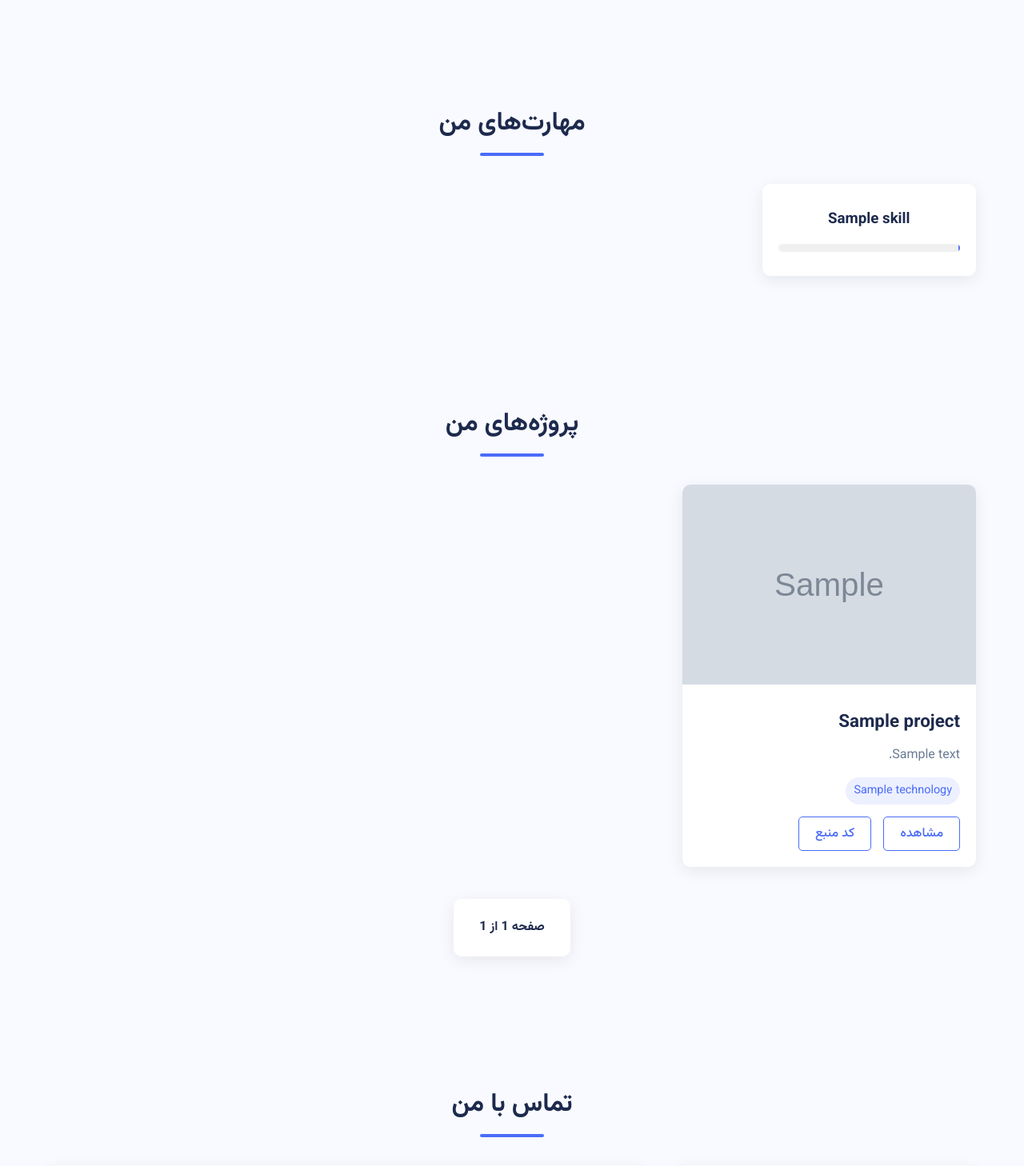
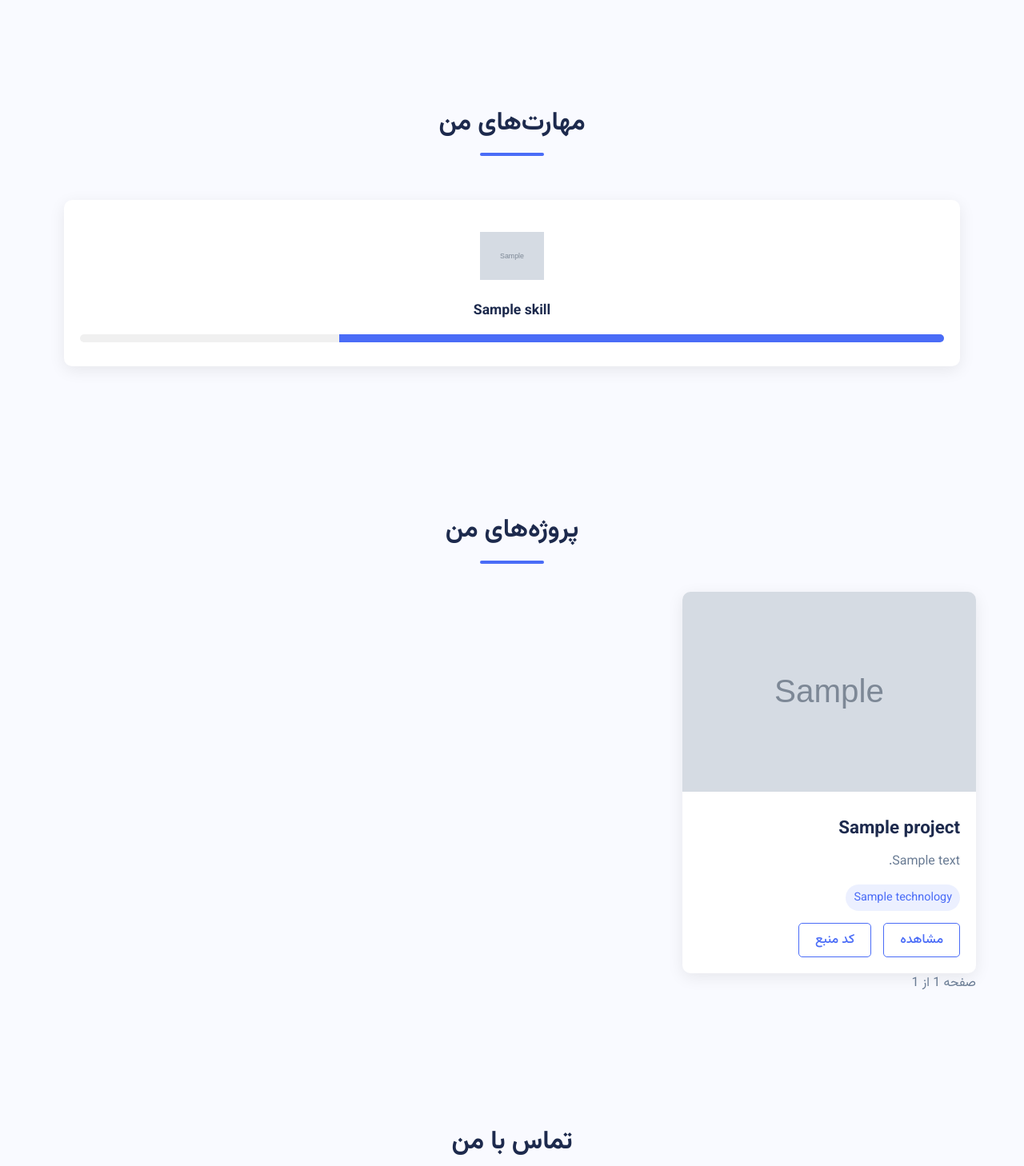
Before and after one commit to Sajjadhosseinrezaei/MySite2, a Django app: page / in a window 1280 px wide. Shown: the part 561-2019 px from the top of the page at 80% size. Run offline with Django 5.2, Linux system fonts and the light colour scheme; tables that the repository leaves empty hold one stand-in row (values such as "Sample post"); grey boxes marked "Sample" are stand-in pictures; parts of the project's set-up code (start-up, migrations or seed data) failed here and were passed over.

Commit message:
better ui for show skills

```diff
--- a/home/static/home/home.css
+++ b/home/static/home/home.css
@@ -150,8 +150,9 @@ nav a:hover, nav a.active {
 /* Skills Styles */
 .skills-container {
   display: grid;
-  grid-template-columns: repeat(auto-fill, minmax(250px, 1fr));
+  grid-template-columns: repeat(auto-fit, minmax(250px, 1fr));
   gap: 30px;
+  padding: 20px;
 }
 
 .skill-card {
@@ -167,17 +168,32 @@ nav a:hover, nav a.active {
   transform: translateY(-10px);
 }
 
-.skill-card i {
-  font-size: 3rem;
-  color: var(--primary-color);
+/* آیکن‌ها یا تصاویر */
+.icon-wrapper {
+  height: 80px; /* ارتفاع ثابت */
+  display: flex;
+  align-items: center;
+  justify-content: center;
   margin-bottom: 15px;
 }
 
+.skill-icon {
+  max-height: 60px;
+  max-width: 100px; /* اضافه شده */
+  width: auto;
+}
+
+
+/* عنوان مهارت */
 .skill-card h3 {
   color: var(--dark-color);
+  font-size: 1.1rem;
+  font-weight: bold;
   margin-bottom: 15px;
 }
 
+
+/* نوار مهارت */
 .skill-level {
   height: 10px;
   background-color: #f0f0f0;
@@ -189,6 +205,9 @@ nav a:hover, nav a.active {
   height: 100%;
   background-color: var(--primary-color);
 }
+
+
+
 
 /* Projects Styles */
 .projects-container {
@@ -388,74 +407,3 @@ footer {
     grid-template-columns: 1fr;
   }
 }
-.messages {
-  position: fixed;
-  top: 20px;
-  right: 0;
-  left: 0;
-  z-index: 9999;
-  text-align: center;
-  opacity: 0;
-  transition: opacity 1s ease;
-}
-
-.messages.show {
-  opacity: 1;
-}
-
-.alert {
-  padding: 10px 20px;
-  border-radius: 8px;
-  margin: 5px auto;
-  width: fit-content;
-  max-width: 90%;
-  font-weight: bold;
-  color: white;
-  direction: rtl;
-}
-
-/* رنگ‌ها مثل قبل */
-.alert-success { background-color: #4CAF50; }
-.alert-error   { background-color: #f44336; }
-.alert-warning { background-color: #ff9800; }
-.alert-info    { background-color: #2196F3; }
-
-.pagination {
-  display: flex;
-  justify-content: center;
-  margin-top: 40px;
-  direction: rtl;
-}
-
-.step-links {
-  display: flex;
-  gap: 10px;
-  flex-wrap: wrap;
-  align-items: center;
-  font-size: 1rem;
-  background-color: var(--light-color);
-  padding: 15px 20px;
-  border-radius: 10px;
-  box-shadow: var(--shadow);
-}
-
-.step-links a {
-  padding: 8px 12px;
-  border-radius: 5px;
-  text-decoration: none;
-  color: var(--primary-color);
-  border: 1px solid var(--primary-color);
-  transition: var(--transition);
-  background-color: var(--light-color);
-}
-
-.step-links a:hover {
-  background-color: var(--primary-color);
-  color: var(--light-color);
-}
-
-.step-links .current {
-  font-weight: bold;
-  color: var(--dark-color);
-  padding: 8px 12px;
-}
--- a/home/templates/home/home.html
+++ b/home/templates/home/home.html
@@ -2,18 +2,18 @@
 <!DOCTYPE html>
 <html lang="fa" dir="rtl">
   <head>
-    <meta charset="UTF-8">
-    <meta name="viewport" content="width=device-width, initial-scale=1.0">
+    <meta charset="UTF-8" />
+    <meta name="viewport" content="width=device-width, initial-scale=1.0" />
     <title>پورتفولیو برنامه‌نویس</title>
-    <link rel="stylesheet" href="{% static "home/home.css" %}">
-    <link rel="stylesheet" href="https://cdnjs.cloudflare.com/ajax/libs/font-awesome/6.0.0/css/all.min.css">
+    <link rel="stylesheet" href="{% static 'home/home.css' %}" />
+    <link rel="stylesheet" href="https://cdnjs.cloudflare.com/ajax/libs/font-awesome/6.0.0/css/all.min.css" />
   </head>
   <body>
     <header>
       <div class="container">
         <div class="profile">
           <div class="profile-image">
-                    <img src="{% static "home/img/profile.jpg" %}" alt="تصویر پروفایل">
+            <img src="{% static 'home/img/profile.jpg' %}" alt="تصویر پروفایل" />
           </div>
           <div class="profile-content">
             <h1>سجادحسین</h1>
@@ -30,9 +30,9 @@
     {% if messages %}
       <div class="messages">
         {% for message in messages %}
-    <div class="alert {% if message.tags %}alert-{{ message.tags }}{% endif %}">
-        {{ message }}
-    </div>
+          <div class="alert {% if message.tags %}
+              alert-{{ message.tags }}
+            {% endif %}">{{ message }}</div>
         {% endfor %}
       </div>
     {% endif %}
@@ -40,10 +40,18 @@
     <nav>
       <div class="container">
         <ul>
-                <li><a href="#about" class="active">درباره من</a></li>
-                <li><a href="#skills">مهارت‌ها</a></li>
-                <li><a href="#projects">پروژه‌ها</a></li>
-                <li><a href="#contact">تماس با من</a></li>
+          <li>
+            <a href="#about" class="active">درباره من</a>
+          </li>
+          <li>
+            <a href="#skills">مهارت‌ها</a>
+          </li>
+          <li>
+            <a href="#projects">پروژه‌ها</a>
+          </li>
+          <li>
+            <a href="#contact">تماس با من</a>
+          </li>
         </ul>
       </div>
     </nav>
@@ -59,16 +67,18 @@
       <div class="container">
           <h2 class="section-title">مهارت‌های من</h2>
           <div class="skills-container">
-                {% for skill in skills %}
+            {% for skill in skills%}
               <div class="skill-card">
-                    {{skill.fa_icon|safe}}
-                    <h3>{{skill.name}}</h3>
+                  <div class="icon-wrapper">
+                      <img src="{{skill.icon}}" alt="{{ skill.name }}" class="skill-icon">
+                  </div>
+                  <h3>{{ skill.name}}</h3>
                   <div class="skill-level">
-                        <div class="skill-bar" style="width: {{skill.skill_level}}%;"></div>
+                      <div class="skill-bar" style="width: 70%;"></div>
                   </div>
               </div>
               {% empty %}
-                <p>هیچ مهارتی وجود ندارد</p>
+              <p>مهارتی موجود نیست</p>
               {% endfor %}
           </div>
       </div>
@@ -81,19 +91,19 @@
           {% for project in projects %}
             <div class="project-card">
               <div class="project-image">
-                        <img src="{% if project.image %}{{project.image.url}}{% endif %}" alt="پروژه {{project.name}}">
+                <img src="{% if project.image %}{{ project.image.url }}{% endif %}" alt="پروژه {{ project.name }}" />
               </div>
               <div class="project-content">
-                        <h3>{{project.name}}</h3>
-                        <p>{{project.description}}</p>
+                <h3>{{ project.name }}</h3>
+                <p>{{ project.description }}</p>
                 <div class="project-tech">
                   {% for tech in project.technologies.all %}
-                            <span>{{tech.name}}</span>
+                    <span>{{ tech.name }}</span>
                   {% endfor %}
                 </div>
                 <div class="project-links">
-                            <a href="{{project.link}}" class="btn">مشاهده</a>
-                            <a href="{{project.github}}" class="btn">کد منبع</a>
+                  <a href="{{ project.link }}" class="btn">مشاهده</a>
+                  <a href="{{ project.github }}" class="btn">کد منبع</a>
                 </div>
               </div>
             </div>
@@ -110,9 +120,7 @@
               <a href="?page={{ page_obj.previous_page_number }}">قبلی</a>
             {% endif %}
 
-                    <span class="current">
-                        صفحه {{ page_obj.number }} از {{ page_obj.paginator.num_pages }}
-                    </span>
+            <span class="current">صفحه {{ page_obj.number }} از {{ page_obj.paginator.num_pages }}</span>
 
             {% if page_obj.has_next %}
               <a href="?page={{ page_obj.next_page_number }}">بعدی</a>
@@ -120,10 +128,8 @@
             {% endif %}
           </span>
         </div>
-
       </div>
     </section>
-
 
     <section id="contact" class="section">
       <div class="container">
@@ -145,24 +151,14 @@
           </div>
           <form class="contact-form" method="post">
             {% csrf_token %}
-                    <div class="form-group">
-                        {{ form.full_name }}
-                    </div>
-                    <div class="form-group">
-                        {{ form.email }}
-                    </div>
-                    <div class="form-group">
-                        {{ form.subject }}
-                    </div>
-                    <div class="form-group">
-                        {{ form.message }}
-                    </div>
+            <div class="form-group">{{ form.full_name }}</div>
+            <div class="form-group">{{ form.email }}</div>
+            <div class="form-group">{{ form.subject }}</div>
+            <div class="form-group">{{ form.message }}</div>
             <button type="submit" class="btn btn-primary">ارسال پیام</button>
           </form>
         </div>
       </div>
-
-
     </section>
 
     <footer>
@@ -173,49 +169,49 @@
 
     <script>
       // اضافه کردن کلاس active به لینک منو هنگام اسکرول
-        document.addEventListener('DOMContentLoaded', function() {
-            const sections = document.querySelectorAll('.section');
-            const navLinks = document.querySelectorAll('nav a');
+      document.addEventListener('DOMContentLoaded', function () {
+        const sections = document.querySelectorAll('.section')
+        const navLinks = document.querySelectorAll('nav a')
 
-            window.addEventListener('scroll', function() {
-                let current = '';
+        window.addEventListener('scroll', function () {
+          let current = ''
 
-                sections.forEach(section => {
-                    const sectionTop = section.offsetTop;
-                    const sectionHeight = section.clientHeight;
+          sections.forEach((section) => {
+            const sectionTop = section.offsetTop
+            const sectionHeight = section.clientHeight
             if (pageYOffset >= sectionTop - 200) {
-                        current = section.getAttribute('id');
+              current = section.getAttribute('id')
             }
-                });
+          })
 
-                navLinks.forEach(link => {
-                    link.classList.remove('active');
+          navLinks.forEach((link) => {
+            link.classList.remove('active')
             if (link.getAttribute('href').substring(1) === current) {
-                        link.classList.add('active');
+              link.classList.add('active')
             }
-                });
-            });
-        });
+          })
+        })
+      })
       // حذف پیام‌ها بعد از ۵ ثانیه (۵۰۰۰ میلی‌ثانیه)
-        document.addEventListener('DOMContentLoaded', function() {
-            const messages = document.querySelector('.messages');
+      document.addEventListener('DOMContentLoaded', function () {
+        const messages = document.querySelector('.messages')
 
         if (messages) {
           // Fade-in
           setTimeout(() => {
-                    messages.classList.add('show');
-                }, 100);
+            messages.classList.add('show')
+          }, 100)
 
           // Fade-out after 5 seconds
           setTimeout(() => {
-                    messages.classList.remove('show');
+            messages.classList.remove('show')
             // Remove from DOM after fade-out transition
             setTimeout(() => {
-                        messages.remove();
-                    }, 1000);
-                }, 5000);
+              messages.remove()
+            }, 1000)
+          }, 5000)
         }
-        });
+      })
     </script>
   </body>
 </html>
```
Lines whose indentation alone changed are shown as unchanged.
